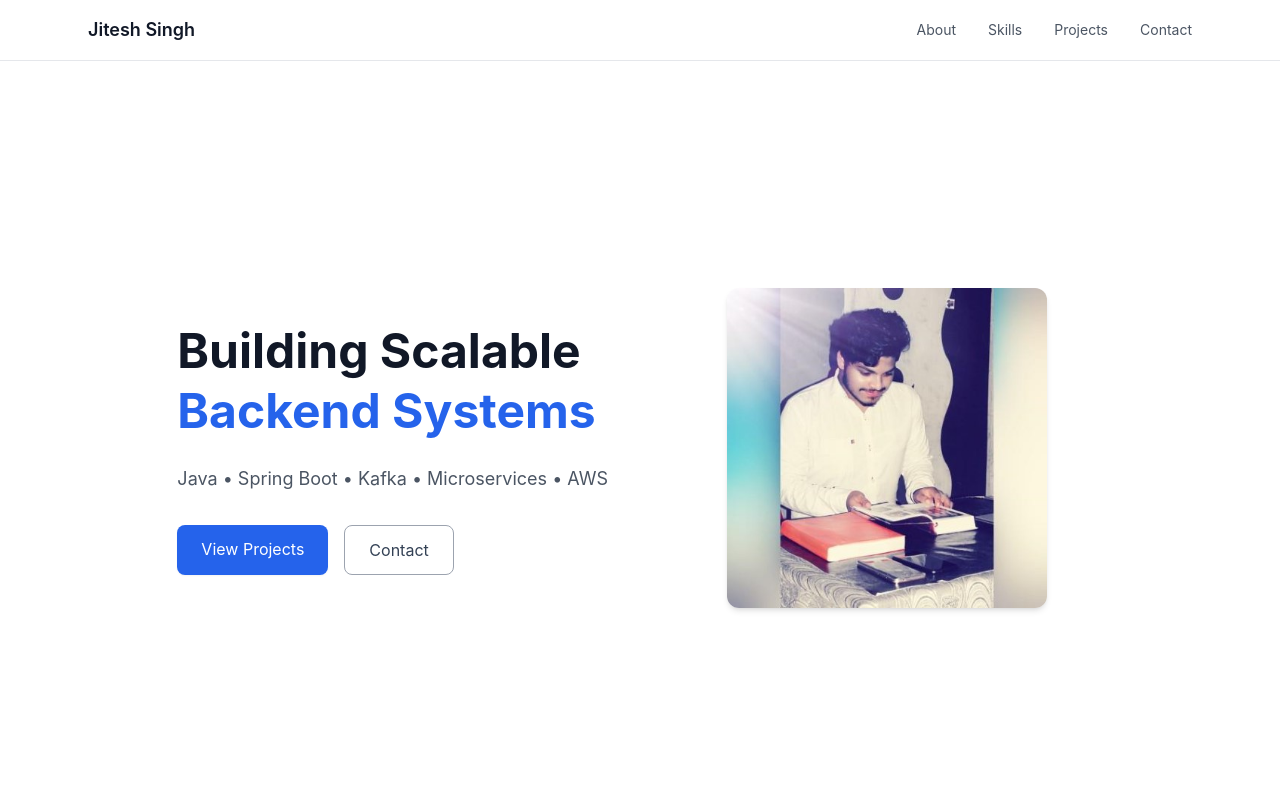
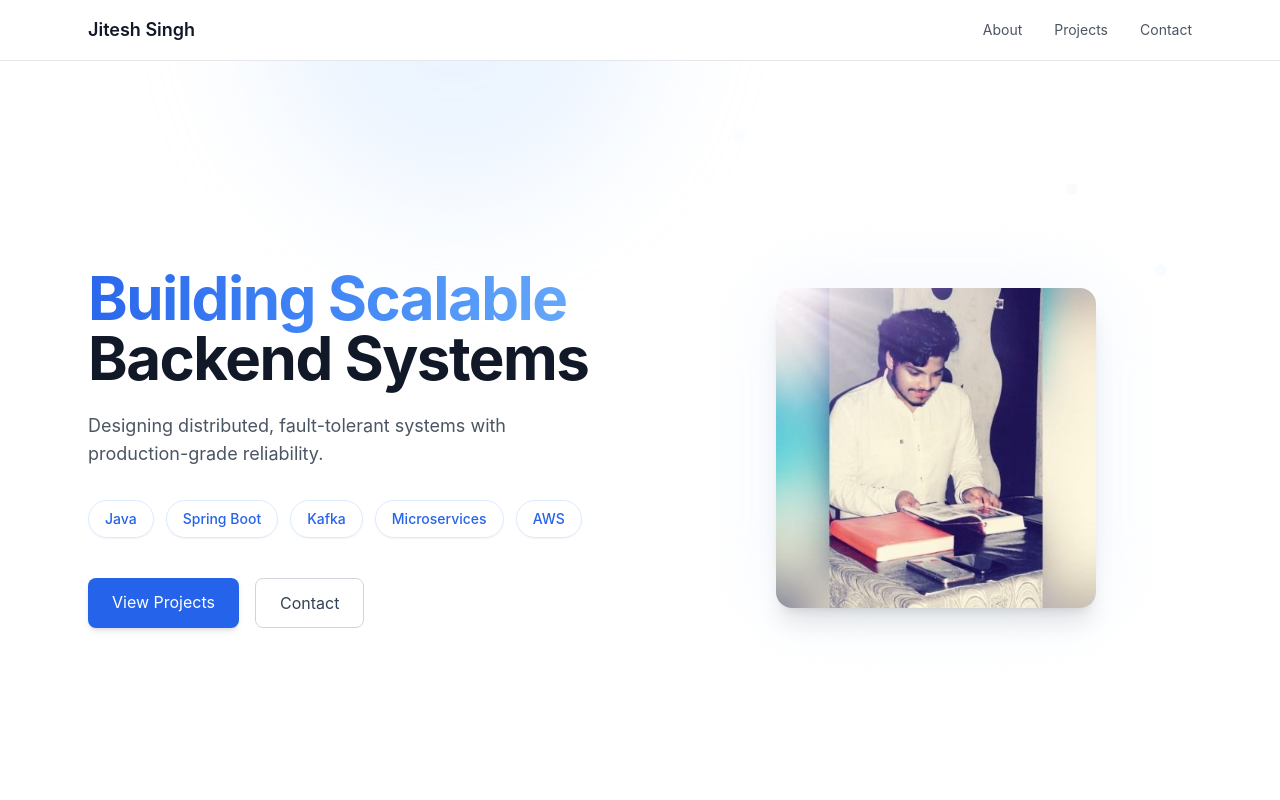
Before and after one commit to Me-Jitesh/Portfolio, a React (Vite) app: page / in a window 1280 px wide. Shown: the top 800 px of the page. Built offline with nearby package versions, Linux system fonts and the light colour scheme.

Commit message:
Compact Size And Animation Added

```diff
--- a/src/App.jsx
+++ b/src/App.jsx
@@ -5,14 +5,16 @@ import Skills from "./components/Skills";
 import Projects from "./components/Projects";
 import Contact from "./components/Contact";
 import Footer from "./components/Footer";
+import { AnimatePresence } from "framer-motion";
 
 function App() {
   return (
     <div className="bg-gray-950 text-white">
       <Navbar />
-      <Hero />
+      <AnimatePresence mode="wait">
+        <Hero />
+      </AnimatePresence>
       <About />
-      <Skills />
       <Projects />
       <Contact />
       <Footer />
--- a/src/components/Hero.jsx
+++ b/src/components/Hero.jsx
@@ -1,47 +1,150 @@
+import { motion, useScroll, useTransform } from "framer-motion";
+import { useRef } from "react";
 import profile from "../assets/profile.png";
 
 export default function Hero() {
+  const skills = ["Java", "Spring Boot", "Kafka", "Microservices", "AWS"];
+  const ref = useRef(null);
+
+  const { scrollYProgress } = useScroll({
+    target: ref,
+    offset: ["start end", "end start"],
+  });
+
+  const opacity = useTransform(scrollYProgress, [0, 0.3], [0, 1]);
+  const y = useTransform(scrollYProgress, [0, 0.3], [60, 0]);
+
   return (
-    <section className="min-h-screen flex items-center pt-24 px-6 bg-white">
-      <div className="max-w-6xl mx-auto grid md:grid-cols-2 gap-16 items-center">
-        {/* Text */}
+    <section
+      ref={ref}
+      className="relative min-h-screen flex items-center pt-24 px-6 bg-white overflow-hidden"
+    >
+      {/* Cursor Glow */}
+      <div className="pointer-events-none fixed inset-0 z-0">
+        <motion.div
+          className="absolute w-96 h-96 bg-blue-200 rounded-full blur-3xl opacity-30"
+          animate={{
+            x: [0, 300, -200, 0],
+            y: [0, -200, 200, 0],
+          }}
+          transition={{
+            duration: 20,
+            repeat: Infinity,
+            ease: "linear",
+          }}
+        />
+      </div>
+
+      {/* Floating Particles */}
+      <div className="absolute inset-0 overflow-hidden">
+        {[...Array(8)].map((_, i) => (
+          <motion.div
+            key={i}
+            className="absolute w-3 h-3 bg-blue-100 rounded-full"
+            initial={{
+              x: Math.random() * 1200,
+              y: Math.random() * 800,
+            }}
+            animate={{
+              y: [null, -100],
+              opacity: [0.4, 0],
+            }}
+            transition={{
+              duration: 6 + i,
+              repeat: Infinity,
+              ease: "linear",
+            }}
+          />
+        ))}
+      </div>
+
+      <motion.div
+        style={{ opacity, y }}
+        className="relative z-10 max-w-6xl mx-auto grid md:grid-cols-2 gap-20 items-center"
+      >
+        {/* TEXT */}
         <div>
-          <h1 className="text-5xl font-bold text-gray-900 leading-tight">
+          <h1 className="text-5xl md:text-6xl font-bold leading-tight tracking-tight">
+            <span className="bg-gradient-to-r from-blue-600 via-blue-500 to-blue-400 bg-clip-text text-transparent animate-pulse">
               Building Scalable
+            </span>
             <br />
-            <span className="text-blue-600">Backend Systems</span>
+            <span className="text-gray-900">Backend Systems</span>
           </h1>
 
-          <p className="mt-6 text-lg text-gray-600">
-            Java • Spring Boot • Kafka • Microservices • AWS
+          <p className="mt-6 text-lg text-gray-600 max-w-lg">
+            Designing distributed, fault-tolerant systems with production-grade
+            reliability.
           </p>
 
-          <div className="mt-8 flex gap-4">
+          {/* Skills */}
+          <motion.div
+            className="mt-8 flex flex-wrap gap-3"
+            initial="hidden"
+            animate="visible"
+            variants={{
+              hidden: {},
+              visible: {
+                transition: { staggerChildren: 0.08 },
+              },
+            }}
+          >
+            {skills.map((skill, index) => (
+              <motion.span
+                key={index}
+                variants={{
+                  hidden: { opacity: 0, y: 20 },
+                  visible: { opacity: 1, y: 0 },
+                }}
+                className="px-4 py-2 text-sm font-medium
+                           bg-white/70 backdrop-blur-md
+                           text-blue-600
+                           rounded-full
+                           border border-blue-100
+                           shadow-sm
+                           hover:shadow-lg
+                           hover:-translate-y-1
+                           transition duration-300"
+              >
+                {skill}
+              </motion.span>
+            ))}
+          </motion.div>
+
+          <div className="mt-10 flex gap-4">
             <a
               href="#projects"
-              className="px-6 py-3 bg-blue-600 text-white rounded-lg shadow-sm hover:bg-blue-700 transition"
+              className="px-6 py-3 bg-blue-600 text-white rounded-lg shadow-md hover:bg-blue-700 hover:shadow-lg transition"
             >
               View Projects
             </a>
 
             <a
               href="#contact"
-              className="px-6 py-3 text-slate-700  border border-gray-400 rounded-lg hover:border-blue-600 hover:text-blue-600 transition"
+              className="px-6 py-3 text-slate-700 border border-gray-300 rounded-lg hover:border-blue-600 hover:text-blue-600 transition"
             >
               Contact
             </a>
           </div>
         </div>
 
-        {/* Image */}
-        <div className="flex justify-center">
+        {/* IMAGE */}
+        <motion.div
+          initial={{ opacity: 0, scale: 0.9 }}
+          animate={{ opacity: 1, scale: 1 }}
+          transition={{ duration: 0.8 }}
+          className="flex justify-center"
+        >
+          <div className="relative">
+            <div className="absolute inset-0 bg-blue-100 rounded-2xl blur-2xl opacity-40"></div>
             <img
               src={profile}
               alt="Profile"
-            className="w-80 h-80 object-cover rounded-xl shadow-md"
+              className="relative w-80 h-80 object-cover rounded-2xl shadow-xl"
             />
           </div>
-      </div>
+        </motion.div>
+      </motion.div>
     </section>
   );
 }
--- a/src/components/Navbar.jsx
+++ b/src/components/Navbar.jsx
@@ -7,9 +7,6 @@ export default function Navbar() {
         <div className="hidden md:flex space-x-8 text-sm text-gray-600">
           <a href="#about" className="hover:text-blue-600 transition">
             About
-          </a>
-          <a href="#skills" className="hover:text-blue-600 transition">
-            Skills
           </a>
           <a href="#projects" className="hover:text-blue-600 transition">
             Projects
```
Lines whose indentation alone changed are shown as unchanged.
